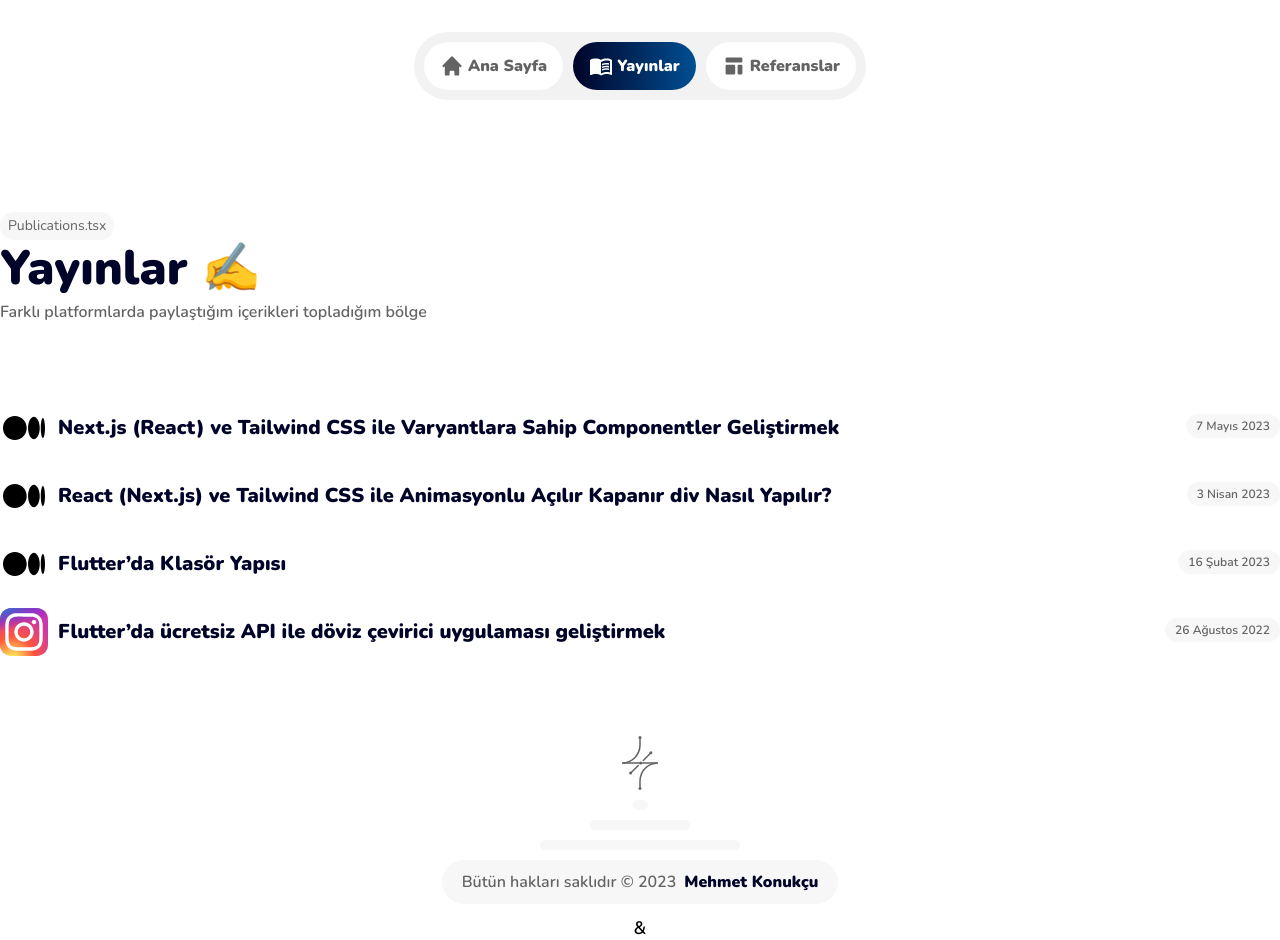
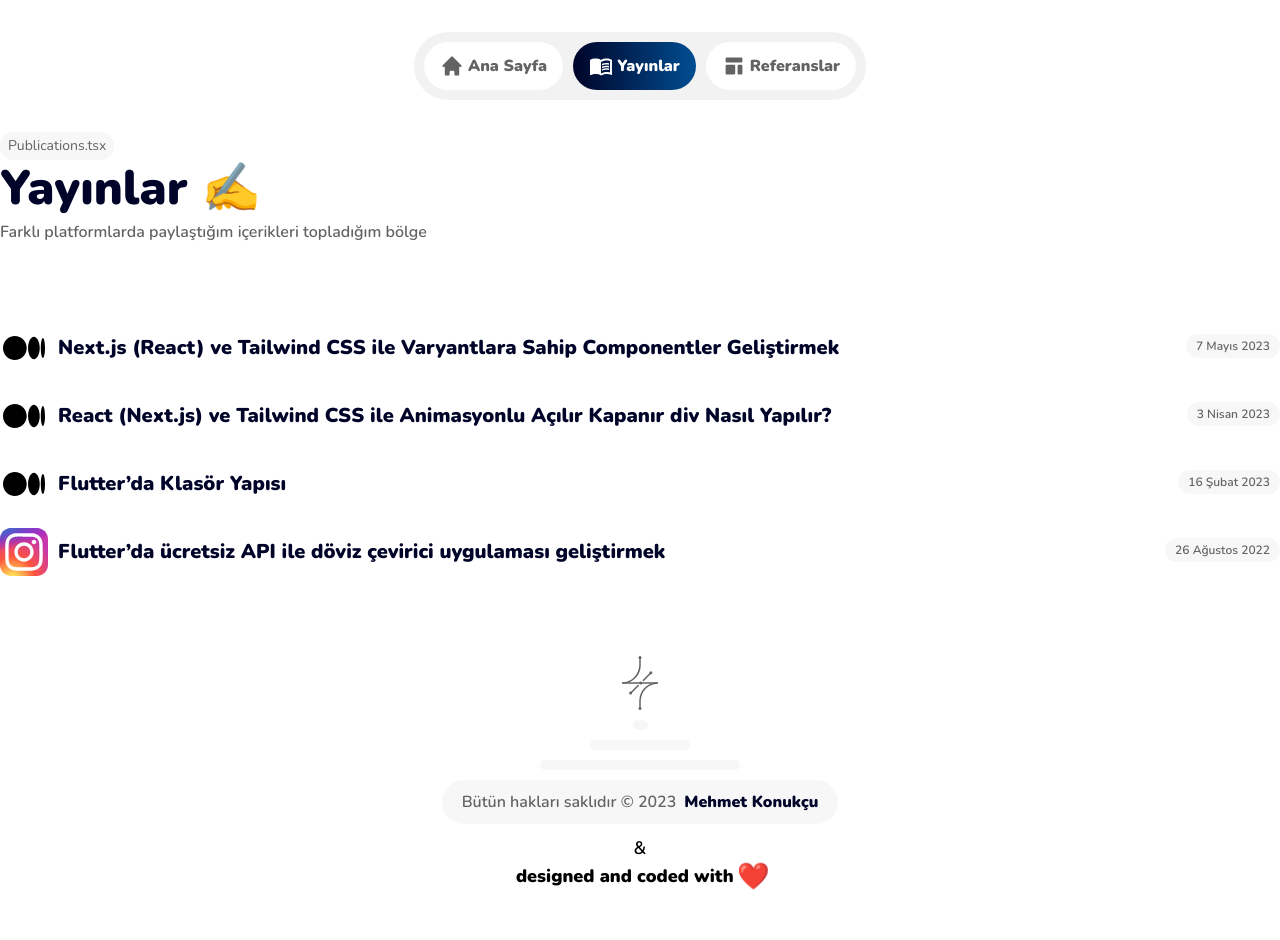
Before and after one commit to mehmetext/konukcudev-next, a Next.js app: page /publications in a window 1280 px wide. Shown: the top 940 px of the page. Built offline with nearby package versions, Linux system fonts and the light colour scheme.

Commit message:
update layouts

```diff
--- a/src/app/(index)/page.tsx
+++ b/src/app/(index)/page.tsx
@@ -20,6 +20,7 @@ export default function Home() {
   return (
     <>
       <Menu sticky={false} />
+      <main className="flex flex-col gap-20">
         <WelcomeSection />
         <WhoAmI />
         <ExperiencesEducation />
@@ -31,6 +32,7 @@ export default function Home() {
         <BiKodist />
         <PrideSection />
         <Email />
+      </main>
     </>
   );
 }
--- a/src/app/(pages)/layout.tsx
+++ b/src/app/(pages)/layout.tsx
@@ -8,7 +8,7 @@ export default function PageLayout({
   return (
     <>
       <Menu />
-      {children}
+      <main className="flex flex-col gap-20">{children}</main>
     </>
   );
 }
--- a/src/app/components/Footer.tsx
+++ b/src/app/components/Footer.tsx
@@ -4,7 +4,7 @@ import Link from "next/link";
 
 export default function Footer() {
   return (
-    <Container as="footer">
+    <Container as="footer" className="mt-20">
       <div className="flex flex-col items-center gap-y-2.5 mb-20">
         <Icon name="SLogo" />
         <div className="h-2.5 w-[15px] bg-bright rounded-full"></div>
--- a/src/app/layout.tsx
+++ b/src/app/layout.tsx
@@ -20,8 +20,8 @@ export default function RootLayout({
 }) {
   return (
     <html lang="tr">
-      <body className="font-nunito font-semibold flex flex-col gap-20">
-        <main className="flex flex-col gap-20">{children}</main>
+      <body className="font-nunito font-semibold">
+        {children}
         <Footer />
       </body>
     </html>
```
Lines whose indentation alone changed are shown as unchanged.
